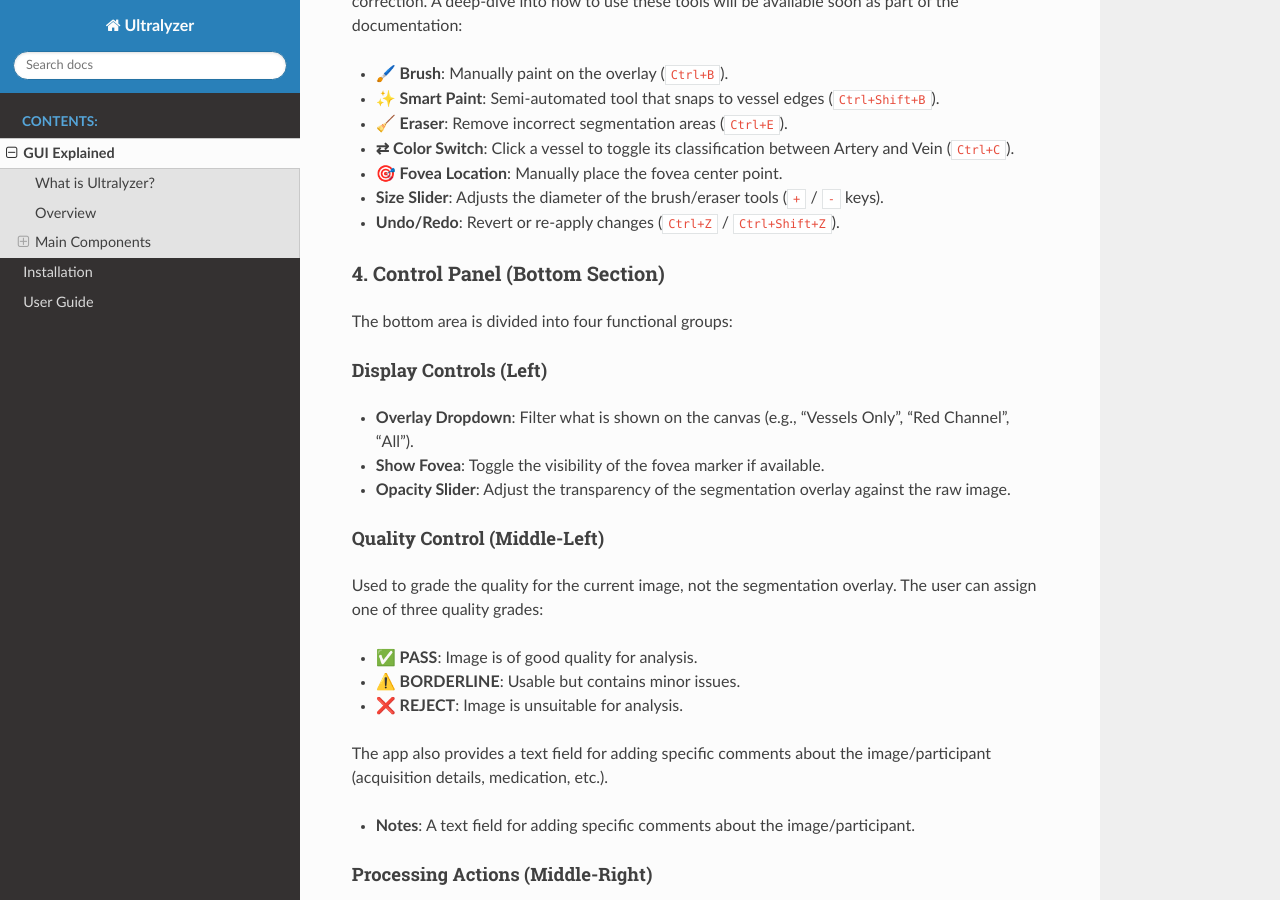
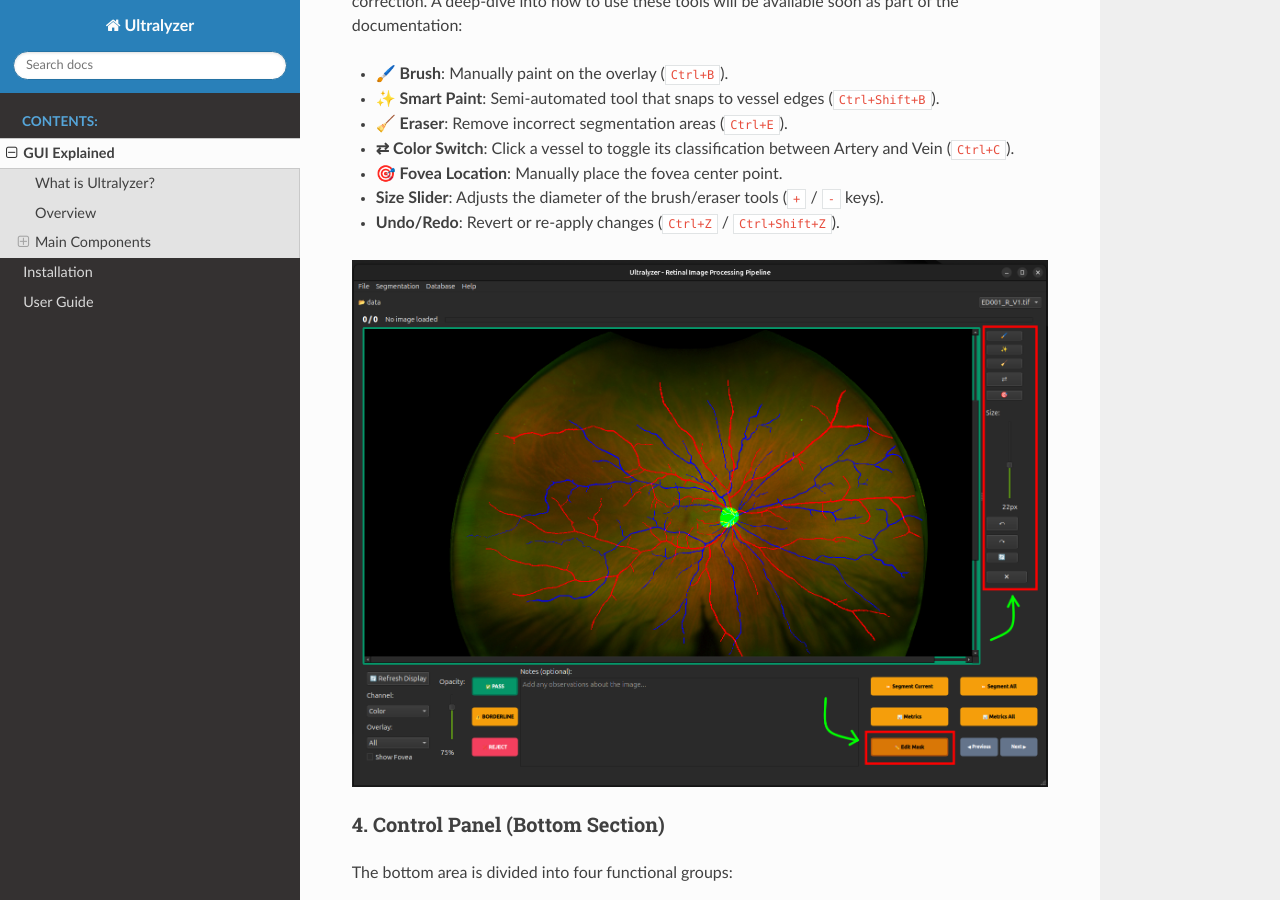
Before and after one commit to Borja21091/Ultralyzer, a Sphinx documentation site: the page built from docs/doc_gui_explained.md, in a window 1280 px wide and 900 px high, scrolled down 2239 px. Built offline with Sphinx 7.4.7 and the Read the Docs theme 3.1.0, drawn with Linux system fonts in a browser that asks for light colours.

```diff
--- a/docs/doc_gui_explained.md
+++ b/docs/doc_gui_explained.md
@@ -61,6 +61,8 @@
 * **Size Slider**: Adjusts the diameter of the brush/eraser tools (`+` / `-` keys).
 * **Undo/Redo**: Revert or re-apply changes (`Ctrl+Z` / `Ctrl+Shift+Z`).
 
+![Edit Toolbar](./_static/images/edit_toolbar.png)
+
 ### 4. Control Panel (Bottom Section)
 
 The bottom area is divided into four functional groups:
```
Also changed, not shown: docs/_static/images/edit_toolbar.png (added), 9 other files.
